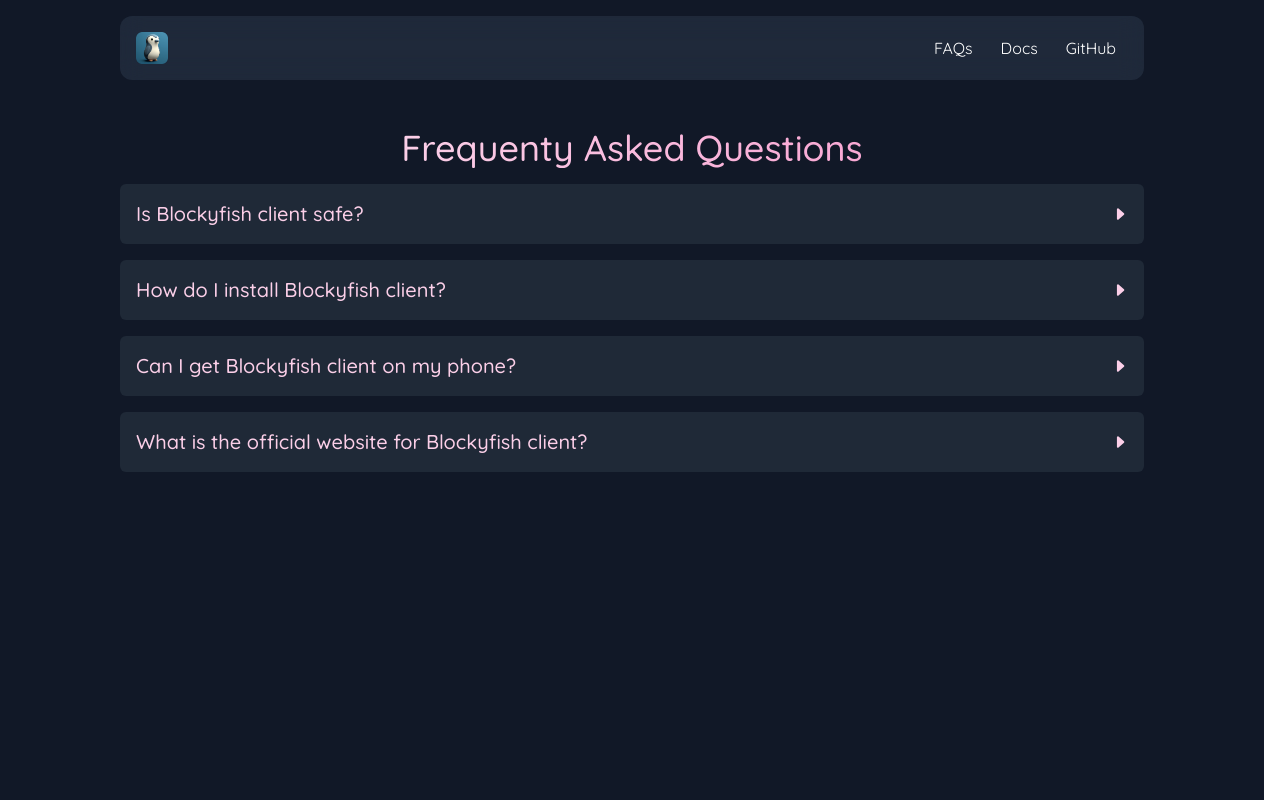
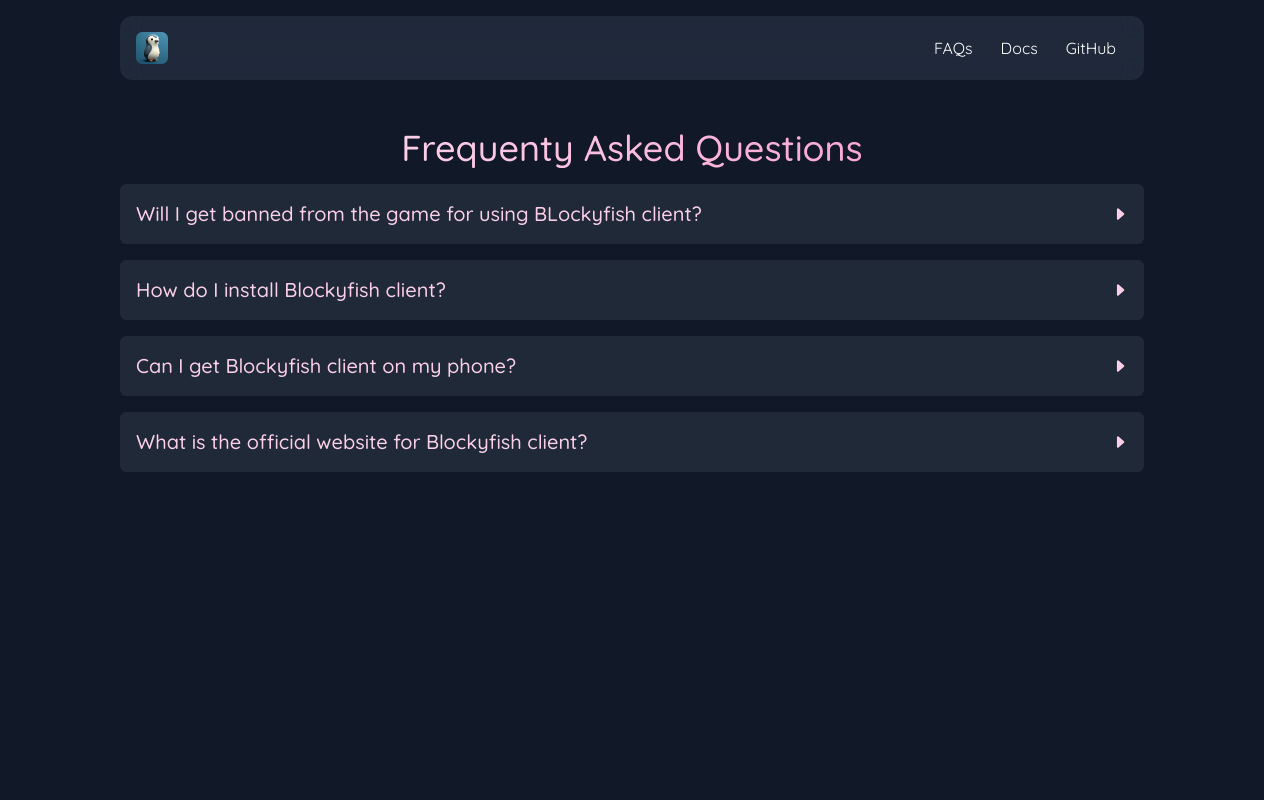
Before and after one commit to blockyfish-client/website, a Next.js app: page /faq in a window 1280 px wide. Built offline with nearby package versions, Linux system fonts and the light colour scheme.

Commit message:
change question to be less confusing

```diff
--- a/app/faq/page.jsx
+++ b/app/faq/page.jsx
@@ -10,7 +10,7 @@ export default function Faq() {
 				<p className="text-4xl text-transparent text-center bg-gradient-to-r from-pink-200 to-pink-300 bg-clip-text font-medium">Frequenty Asked Questions</p>
 				{[
 					{
-						q: "Is Blockyfish client safe?",
+						q: "Will I get banned from the game for using BLockyfish client?",
 						a: "Yes! Deeeep.io currently does not detect whether you are using Blockyfish or not."
 					},
 					{
```
